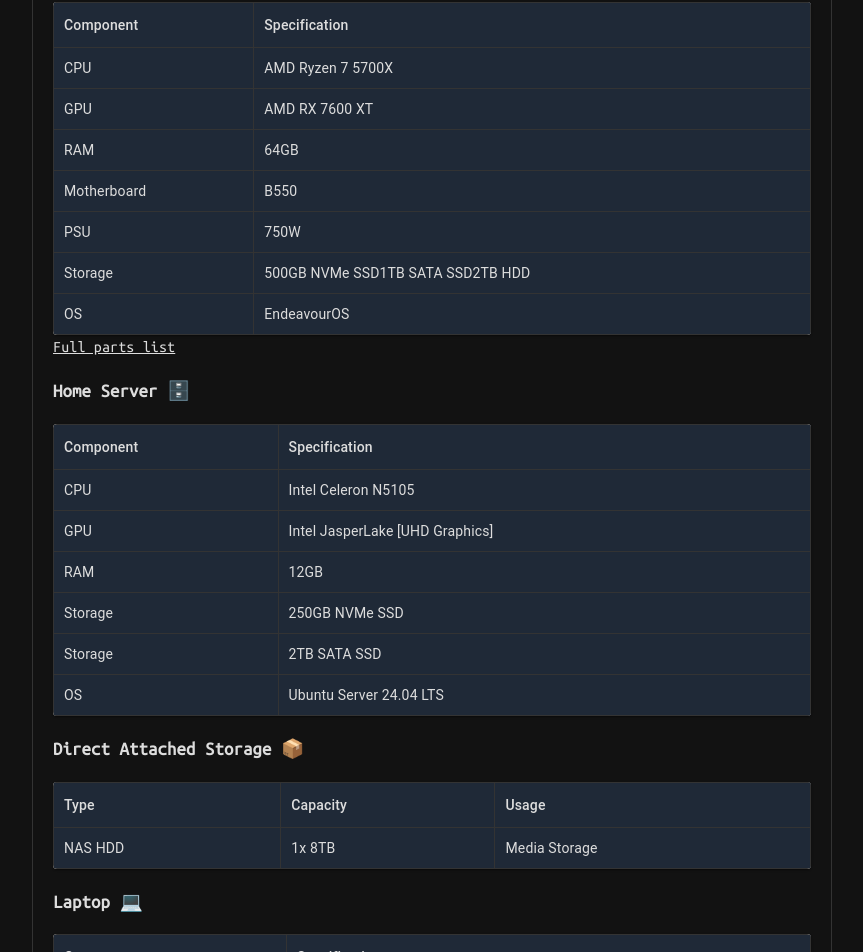
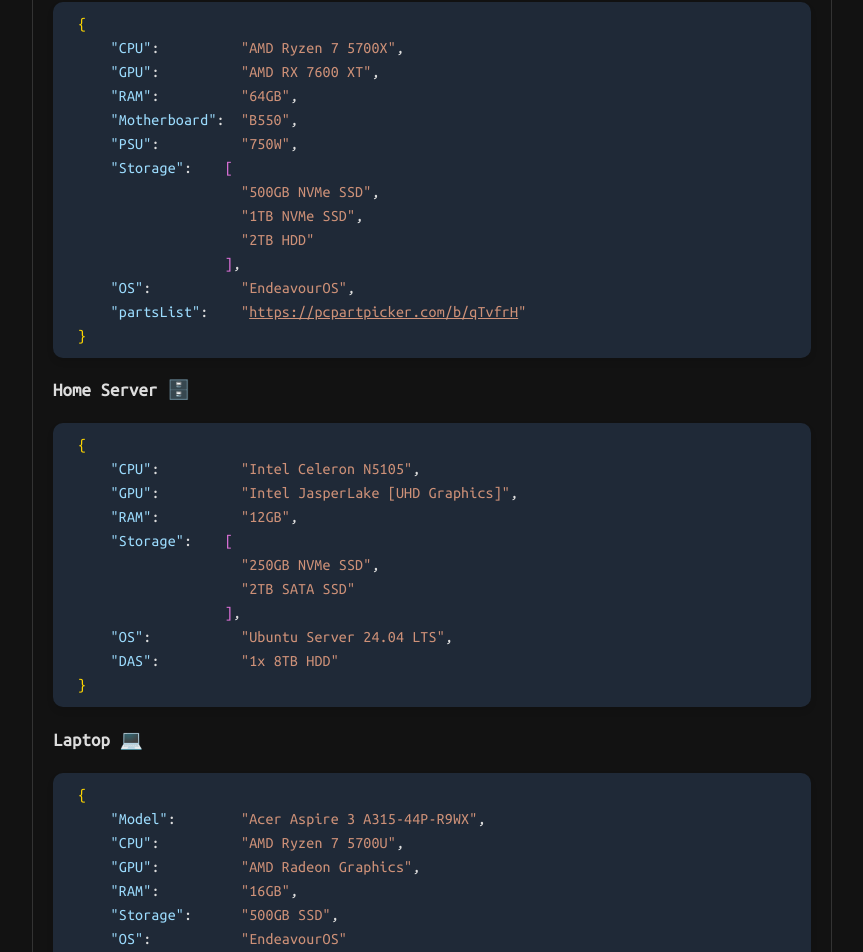
Before and after one commit to kevinesg/portfolio, a React (Vite) app: page /about in a window 1280 px wide. Shown: the part 3660-4612 px from the top of the page, without its empty margins (208-1071 px from the left). Built offline with nearby package versions, Linux system fonts and the light colour scheme.

Commit message:
changed PC specs tables to json format

```diff
--- a/src/pages/About.tsx
+++ b/src/pages/About.tsx
@@ -1,16 +1,6 @@
-import {
-  Table,
-  TableBody,
-  TableCell,
-  TableContainer,
-  TableHead,
-  TableRow,
-  Paper,
-} from "@mui/material";
 import travel from "../../data/travel.json";
 import hiking from "../../data/hiking.json";
 import running from "../../data/running.json";
-import specs from "../../data/pc_specs.json";
 import ImageCardCollection from "../components/ImageCardCollection";
 import "../style.css";
 
@@ -82,95 +72,163 @@
               </p>
             </div>
           </div>
-          {/* PC Specs */}
-          <h3>{specs.pc.title} 🖳</h3>
-          <img src="/assets/photos/pc/pc.webp" alt="PC" />
-          <TableContainer component={Paper}>
-            <Table>
-              <TableHead>
-                <TableRow>
-                  <TableCell>Component</TableCell>
-                  <TableCell>Specification</TableCell>
-                </TableRow>
-              </TableHead>
-              <TableBody>
-                {specs.pc.specs.map((part, index) => (
-                  <TableRow key={index}>
-                    <TableCell>{part.component}</TableCell>
-                    <TableCell>{part.value}</TableCell>
-                  </TableRow>
-                ))}
-              </TableBody>
-            </Table>
-          </TableContainer>
-          <a href={specs.pc.linkUrl} target="_blank" rel="noopener noreferrer">
-            {specs.pc.linkText}
-          </a>
+          <h3>PC 🖳</h3>
+          <img src="/assets/photos/pc/pc.webp" alt="PC [pending photo]" />
 
-          {/* Home Server */}
-          <h3>{specs.homeServer.title} 🗄️</h3>
-          <TableContainer component={Paper}>
-            <Table>
-              <TableHead>
-                <TableRow>
-                  <TableCell>Component</TableCell>
-                  <TableCell>Specification</TableCell>
-                </TableRow>
-              </TableHead>
-              <TableBody>
-                {specs.homeServer.specs.map((part, index) => (
-                  <TableRow key={index}>
-                    <TableCell>{part.component}</TableCell>
-                    <TableCell>{part.value}</TableCell>
-                  </TableRow>
-                ))}
-              </TableBody>
-            </Table>
-          </TableContainer>
+          <div className="card pre">
+            <span className="json-braces">{`{`}</span>
+            {`
+    `}
 
-          {/* Storage */}
-          <h3>{specs.storage.title} 📦</h3>
-          <TableContainer component={Paper}>
-            <Table>
-              <TableHead>
-                <TableRow>
-                  <TableCell>Type</TableCell>
-                  <TableCell>Capacity</TableCell>
-                  <TableCell>Usage</TableCell>
-                </TableRow>
-              </TableHead>
-              <TableBody>
-                {specs.storage.specs.map((item, index) => (
-                  <TableRow key={index}>
-                    <TableCell>{item.type}</TableCell>
-                    <TableCell>{item.capacity}</TableCell>
-                    <TableCell>{item.usage}</TableCell>
-                  </TableRow>
-                ))}
-              </TableBody>
-            </Table>
-          </TableContainer>
-
-          {/* Laptop */}
-          <h3>{specs.laptop.title} 💻</h3>
-          <TableContainer component={Paper}>
-            <Table>
-              <TableHead>
-                <TableRow>
-                  <TableCell>Component</TableCell>
-                  <TableCell>Specification</TableCell>
-                </TableRow>
-              </TableHead>
-              <TableBody>
-                {specs.laptop.specs.map((part, index) => (
-                  <TableRow key={index}>
-                    <TableCell>{part.component}</TableCell>
-                    <TableCell>{part.value}</TableCell>
-                  </TableRow>
-                ))}
-              </TableBody>
-            </Table>
-          </TableContainer>
+            <span className="json-key">"CPU"</span>
+            {`:          `}
+            <span className="json-value">"AMD Ryzen 7 5700X"</span>
+            {`,
+    `}
+            <span className="json-key">"GPU"</span>
+            {`:          `}
+            <span className="json-value">"AMD RX 7600 XT"</span>
+            {`,
+    `}
+            <span className="json-key">"RAM"</span>
+            {`:          `}
+            <span className="json-value">"64GB"</span>
+            {`,
+    `}
+            <span className="json-key">"Motherboard"</span>
+            {`:  `}
+            <span className="json-value">"B550"</span>
+            {`,
+    `}
+            <span className="json-key">"PSU"</span>
+            {`:          `}
+            <span className="json-value">"750W"</span>
+            {`,
+    `}
+            <span className="json-key">"Storage"</span>
+            {`:    `}
+            <span className="json-bracket">{`[`}</span>
+            {`
+                    `}
+            <span className="json-value">"500GB NVMe SSD"</span>
+            {`,
+                    `}
+            <span className="json-value">"1TB NVMe SSD"</span>
+            {`,
+                    `}
+            <span className="json-value">"2TB HDD"</span>
+            {`
+                  `}
+            <span className="json-bracket">{`]`}</span>
+            {`,
+    `}
+            <span className="json-key">"OS"</span>
+            {`:           `}
+            <span className="json-value">"EndeavourOS"</span>
+            {`,
+    `}
+            <span className="json-key">"partsList"</span>
+            {`:    `}
+            <span className="json-value">
+              "
+              <a
+                href="https://pcpartpicker.com/b/qTvfrH"
+                target="_blank"
+                rel="noopener noreferrer"
+              >
+                https://pcpartpicker.com/b/qTvfrH
+              </a>
+              "
+            </span>
+            {`
+`}
+            <span className="json-braces">{`}`}</span>
+          </div>
+          <h3>Home Server 🗄️</h3>
+          <div className="card pre">
+            <span className="json-braces">{`{`}</span>
+            {`
+    `}
+            <span className="json-key">"CPU"</span>
+            {`:          `}
+            <span className="json-value">"Intel Celeron N5105"</span>
+            {`,
+    `}
+            <span className="json-key">"GPU"</span>
+            {`:          `}
+            <span className="json-value">
+              "Intel JasperLake [UHD Graphics]"
+            </span>
+            {`,
+    `}
+            <span className="json-key">"RAM"</span>
+            {`:          `}
+            <span className="json-value">"12GB"</span>
+            {`,
+    `}
+            <span className="json-key">"Storage"</span>
+            {`:    `}
+            <span className="json-bracket">{`[`}</span>
+            {`
+                    `}
+            <span className="json-value">"250GB NVMe SSD"</span>
+            {`,
+                    `}
+            <span className="json-value">"2TB SATA SSD"</span>
+            {`
+                  `}
+            <span className="json-bracket">{`]`}</span>
+            {`,
+    `}
+            <span className="json-key">"OS"</span>
+            {`:           `}
+            <span className="json-value">"Ubuntu Server 24.04 LTS"</span>
+            {`,
+    `}
+            <span className="json-key">"DAS"</span>
+            {`:          `}
+            <span className="json-value">"1x 8TB HDD"</span>
+            {`
+`}
+            <span className="json-braces">{`}`}</span>
+          </div>
+          <h3>Laptop 💻</h3>
+          <div className="card pre">
+            <span className="json-braces">{`{`}</span>
+            {`
+    `}
+            <span className="json-key">"Model"</span>
+            {`:        `}
+            <span className="json-value">"Acer Aspire 3 A315-44P-R9WX"</span>
+            {`,
+    `}
+            <span className="json-key">"CPU"</span>
+            {`:          `}
+            <span className="json-value">"AMD Ryzen 7 5700U"</span>
+            {`,
+    `}
+            <span className="json-key">"GPU"</span>
+            {`:          `}
+            <span className="json-value">"AMD Radeon Graphics"</span>
+            {`,
+    `}
+            <span className="json-key">"RAM"</span>
+            {`:          `}
+            <span className="json-value">"16GB"</span>
+            {`,
+    `}
+            <span className="json-key">"Storage"</span>
+            {`:      `}
+            <span className="json-value">"500GB SSD"</span>
+            {`,
+    `}
+            <span className="json-key">"OS"</span>
+            {`:           `}
+            <span className="json-value">"EndeavourOS"</span>
+            {`
+`}
+            <span className="json-braces">{`}`}</span>
+          </div>
         </div>
         <div className="games">
           <h2>games 🎮</h2>
--- a/src/style.css
+++ b/src/style.css
@@ -511,3 +511,24 @@
   display: flex;
   align-items: flex-start;
 }
+
+
+.json-key {
+  color: #9cdcfe;
+}
+
+.json-value {
+  color: #ce9178;
+}
+
+.json-braces {
+  color: #ffd700;
+}
+
+.json-bracket {
+  color: #da70d6;
+}
+
+.pre {
+  white-space: pre;
+}
```
